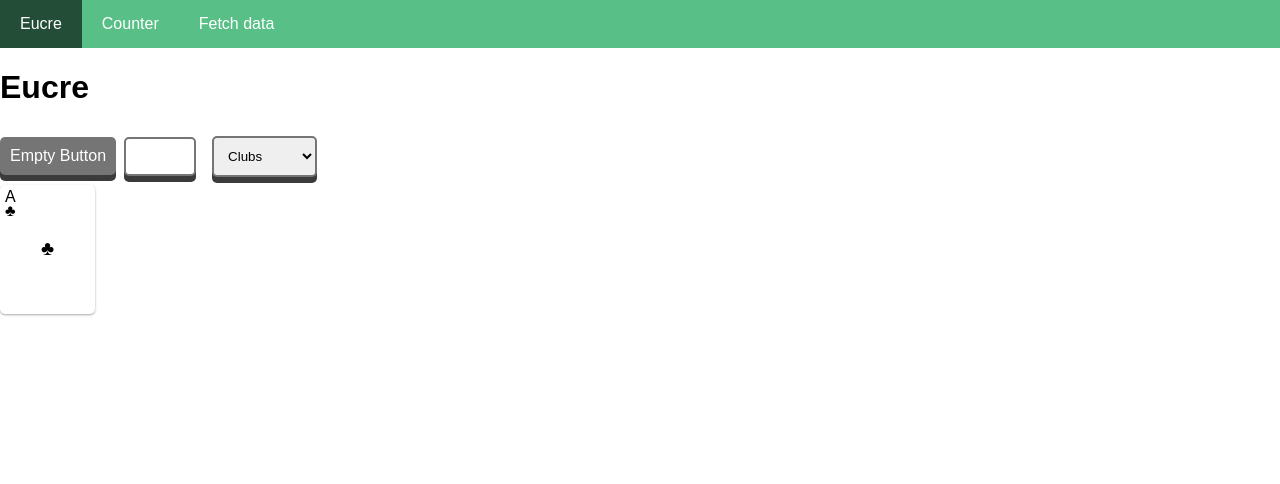
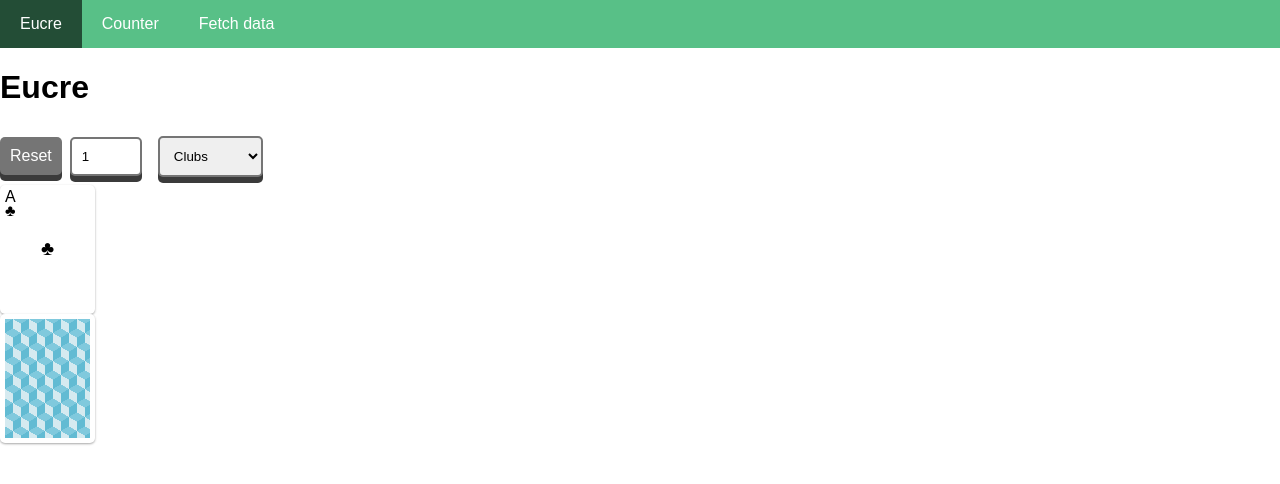
Before and after one commit to frogsbreath-games/eucre, a React app in the folder client/app/: page / in a window 1280 px wide. Shown: the top 484 px of the page. Built offline with nearby package versions, Linux system fonts and the light colour scheme; a web font is replaced by a local one.

Commit message:
Reset button

```diff
--- a/client/app/src/components/Home.tsx
+++ b/client/app/src/components/Home.tsx
@@ -12,7 +12,7 @@ interface HomeState {
 class Home extends React.Component<{}, HomeState> {
   componentWillMount() {
     this.setState({
-      input: "",
+      input: "1",
       cardSuit: "Clubs",
       cardValue: 12,
       inputInt: 1,
@@ -20,6 +20,7 @@ class Home extends React.Component<{}, HomeState> {
 
     this.handleChange = this.handleChange.bind(this);
     this.handleSelectChange = this.handleSelectChange.bind(this);
+    this.handleResetClick = this.handleResetClick.bind(this);
   }
 
   handleChange(inputValue: string) {
@@ -30,11 +31,20 @@ class Home extends React.Component<{}, HomeState> {
     this.setState({ cardSuit: selectValue });
   }
 
+  handleResetClick() {
+    this.setState({
+      input: "1",
+      cardSuit: "Clubs",
+      cardValue: 12,
+      inputInt: 1,
+    });
+  }
+
   render() {
     return (
       <div>
         <h1>Eucre</h1>
-        <Button>Empty Button</Button>
+        <Button onClick={this.handleResetClick}>Reset</Button>
         <Input
           type="number"
           value={this.state.input ? this.state.input : ""}
@@ -57,6 +67,7 @@ class Home extends React.Component<{}, HomeState> {
           value={this.state.inputInt}
           suit={this.state.cardSuit}
         />
+        <Card front={false} />
       </div>
     );
   }
```
